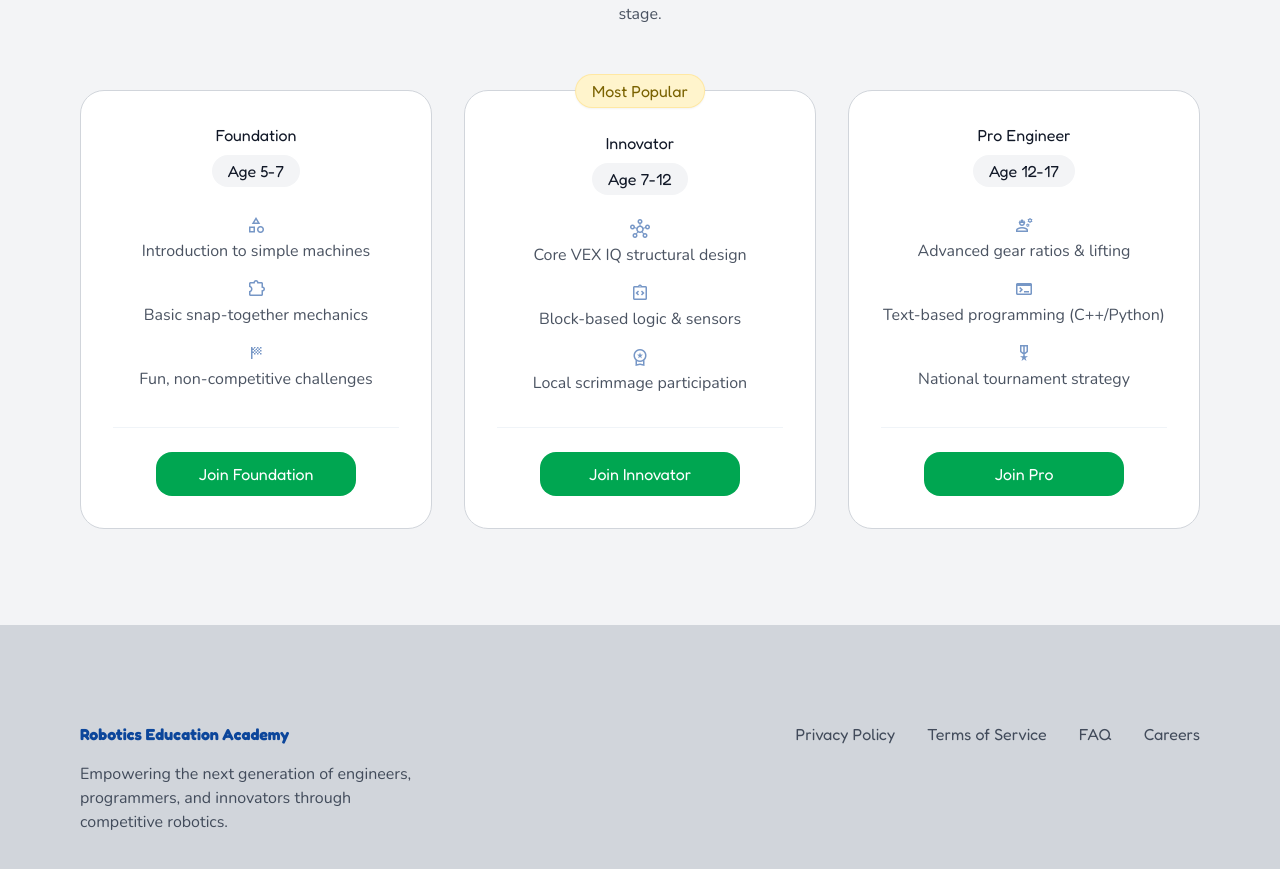
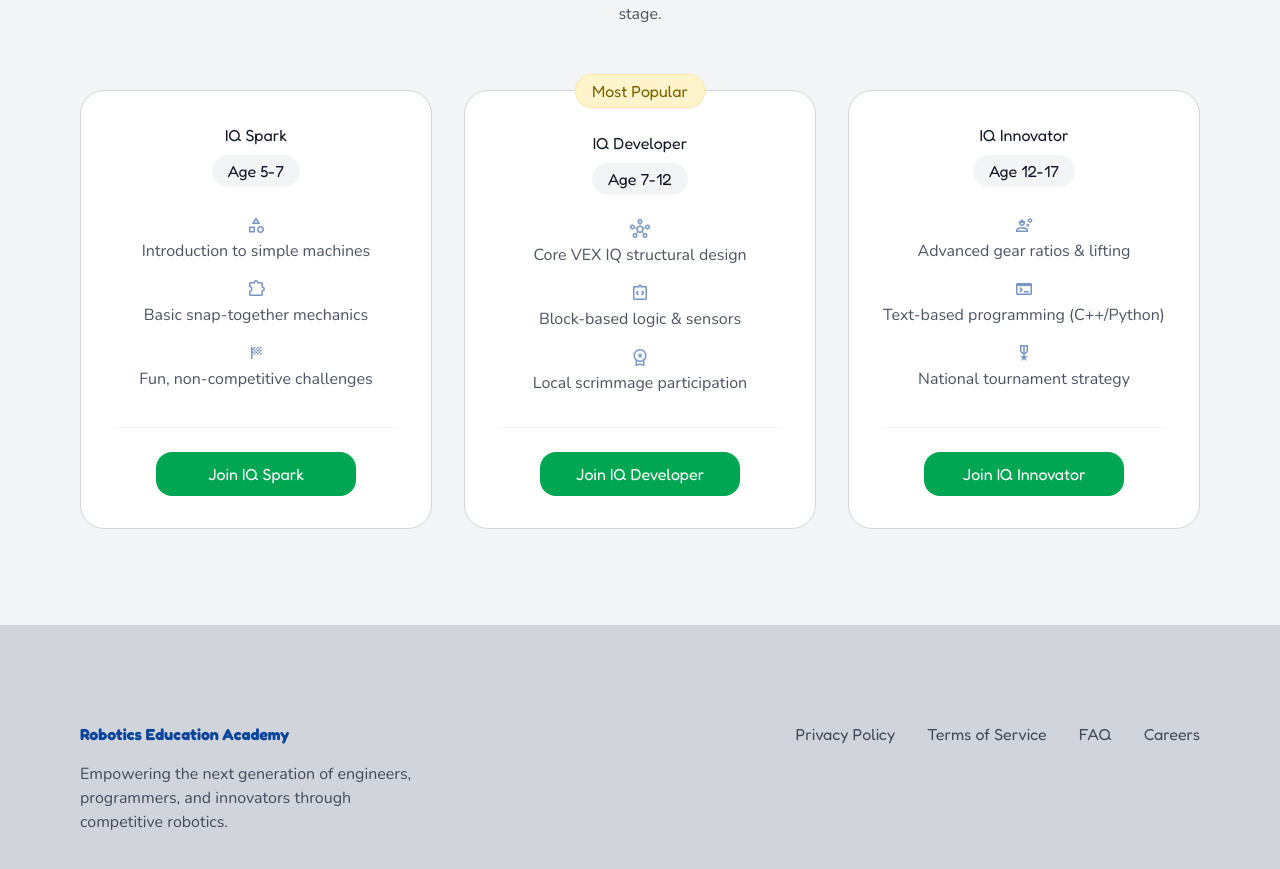
Before and after one commit to KarimShamel/Robotics-Education-Academy, a plain HTML site: page src/features/impact_quest/index.html in a window 1280 px wide. Shown: the part 1428-2297 px from the top of the page. Drawn offline with nearby package versions, Linux system fonts and the light colour scheme.

Commit message:
feat(iq): rename curriculum levels to IQ Spark, IQ Developer, and IQ Innovator

```diff
--- a/src/features/impact_quest/index.html
+++ b/src/features/impact_quest/index.html
@@ -238,7 +238,7 @@
 <!-- Card 1: Age 5-7 -->
 <div class="bg-pure-white rounded-lg border border-outline-variant hover:shadow-[0_4px_12px_rgba(0,50,125,0.1)] transition-shadow duration-300 flex flex-col p-8">
 <div class="text-center mb-6">
-<h3 class="font-headline-md text-headline-md text-on-surface mb-2">Foundation</h3>
+<h3 class="font-headline-md text-headline-md text-on-surface mb-2">IQ Spark</h3>
 <div class="inline-block bg-surface-container text-on-surface font-label-caps text-label-caps px-4 py-1 rounded-full">
                                 Age 5-7
                             </div>
@@ -261,7 +261,7 @@
 </div>
 <div class="flex justify-center mt-auto pt-6 border-t border-surface-variant">
 <button class="bg-accent-green text-white font-button-text text-button-text px-6 py-2 rounded hover:border-secondary-container hover:border-2 border-2 border-transparent transition-all w-full max-w-[200px]">
-                                Join Foundation
+                                Join IQ Spark
                             </button>
 </div>
 </div>
@@ -271,7 +271,7 @@
                             Most Popular
                         </div>
 <div class="text-center mb-6 mt-2">
-<h3 class="font-headline-md text-headline-md text-on-surface mb-2">Innovator</h3>
+<h3 class="font-headline-md text-headline-md text-on-surface mb-2">IQ Developer</h3>
 <div class="inline-block bg-surface-container text-on-surface font-label-caps text-label-caps px-4 py-1 rounded-full">
                                 Age 7-12
                             </div>
@@ -294,14 +294,14 @@
 </div>
 <div class="flex justify-center mt-auto pt-6 border-t border-surface-variant">
 <button class="bg-accent-green text-white font-button-text text-button-text px-6 py-2 rounded hover:border-secondary-container hover:border-2 border-2 border-transparent transition-all w-full max-w-[200px]">
-                                Join Innovator
+                                Join IQ Developer
                             </button>
 </div>
 </div>
 <!-- Card 3: Age 12-17 -->
 <div class="bg-pure-white rounded-lg border border-outline-variant hover:shadow-[0_4px_12px_rgba(0,50,125,0.1)] transition-shadow duration-300 flex flex-col p-8">
 <div class="text-center mb-6">
-<h3 class="font-headline-md text-headline-md text-on-surface mb-2">Pro Engineer</h3>
+<h3 class="font-headline-md text-headline-md text-on-surface mb-2">IQ Innovator</h3>
 <div class="inline-block bg-surface-container text-on-surface font-label-caps text-label-caps px-4 py-1 rounded-full">
                                 Age 12-17
                             </div>
@@ -324,7 +324,7 @@
 </div>
 <div class="flex justify-center mt-auto pt-6 border-t border-surface-variant">
 <button class="bg-accent-green text-white font-button-text text-button-text px-6 py-2 rounded hover:border-secondary-container hover:border-2 border-2 border-transparent transition-all w-full max-w-[200px]">
-                                Join Pro
+                                Join IQ Innovator
                             </button>
 </div>
 </div>
```
